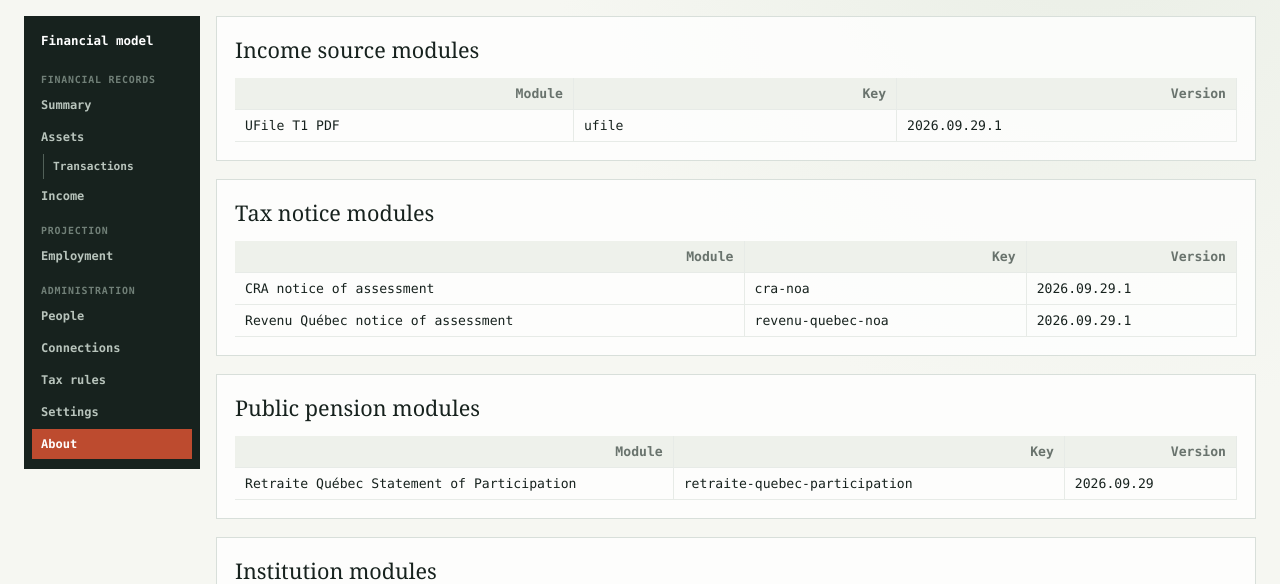
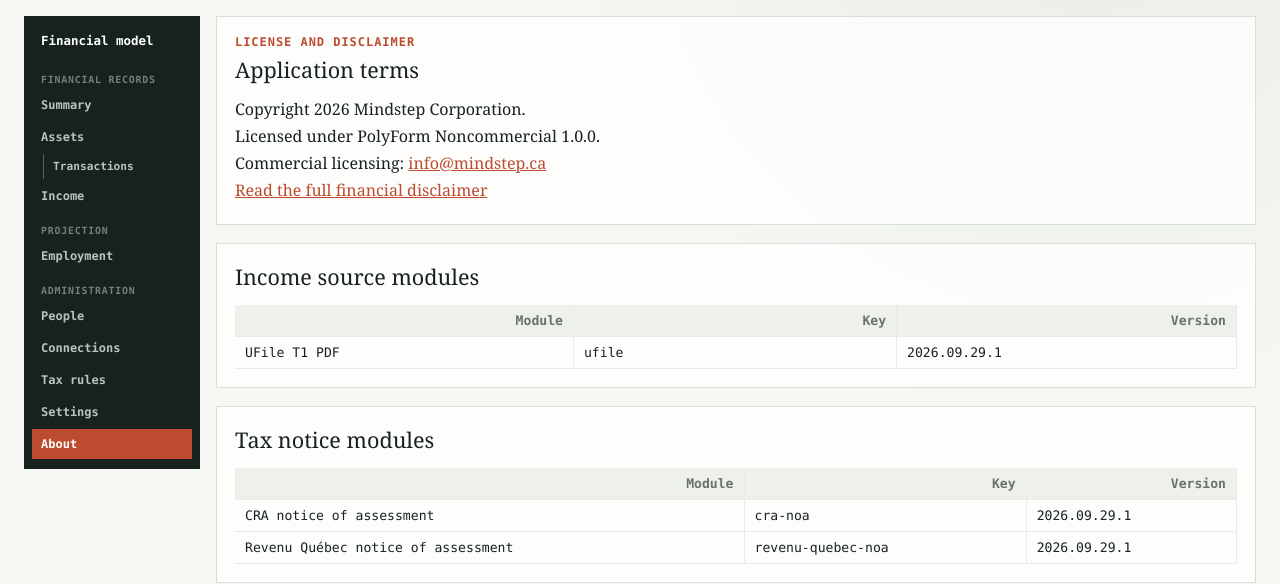
Before and after one commit to colleeseum/ForeView, a Flask app: page /about in a window 1280 px wide. Shown: the part 121-705 px from the top of the page. Run offline with Flask 3, Linux system fonts and the light colour scheme.

Commit message:
OPS-08 (#37): Expose disclaimer in application UI

```diff
--- a/static/style.css
+++ b/static/style.css
@@ -124,6 +124,15 @@ h1 { margin: 4px 0; font-size: clamp(1.9rem, 2.8vw, 3rem); line-height: 1; font-
 .summary-pill-alert { width: 100%; display: block; border-color: #9f2e22; color: #9f2e22; background: #f8e5df; text-align: left; font: inherit; text-decoration: none; }
 .summary-pill-alert p, .summary-pill-alert small { color: #9f2e22; }
 .dashboard-note { margin: 8px 0 10px; color: var(--muted); font: .75rem ui-monospace, SFMono-Regular, Menlo, monospace; }
+.projection-disclaimer { margin: 0 0 10px; padding: 10px 12px; border-left: 3px solid var(--line); color: var(--muted); background: rgba(255,255,255,.58); font: .75rem/1.45 ui-monospace, SFMono-Regular, Menlo, monospace; }
+.projection-disclaimer a, .legal-summary a, .legal-document a { color: var(--accent); }
+.legal-summary .eyebrow { margin: 0 0 5px; }
+.legal-summary h2 { margin-bottom: 10px; }
+.legal-summary p:not(.eyebrow) { margin: 5px 0; }
+.legal-document { max-width: 84ch; }
+.legal-document p { line-height: 1.55; }
+.legal-document p:first-child { margin-top: 0; }
+.legal-document p:last-child { margin-bottom: 0; }
 .dashboard-grid { display: grid; grid-template-columns: repeat(2, minmax(0, 1fr)); gap: 18px; margin-bottom: 18px; }
 .income-source-grid { display: grid; grid-template-columns: repeat(auto-fit, minmax(320px, 1fr)); gap: 14px; }
 .income-source-card p:not(.eyebrow) { max-width: 70ch; }
--- a/templates/about.html
+++ b/templates/about.html
@@ -21,6 +21,14 @@ SPDX-License-Identifier: PolyForm-Noncommercial-1.0.0
   <div class="page-shell">
     {% set active_page = 'about' %}{% include '_side_menu.html' %}
     <div class="page-content">
+      <section class="dashboard-panel legal-summary">
+        <p class="eyebrow">License and disclaimer</p>
+        <h2>Application terms</h2>
+        <p>Copyright 2026 Mindstep Corporation.</p>
+        <p>Licensed under PolyForm Noncommercial 1.0.0.</p>
+        <p>Commercial licensing: <a href="mailto:info@mindstep.ca">info@mindstep.ca</a></p>
+        <p><a href="{{ url_for('pages.disclaimer_page') }}">Read the full financial disclaimer</a></p>
+      </section>
       <section class="dashboard-panel">
         <h2>Income source modules</h2>
         <div class="table-wrap"><table>
--- a/templates/salary_projection.html
+++ b/templates/salary_projection.html
@@ -21,6 +21,11 @@ SPDX-License-Identifier: PolyForm-Noncommercial-1.0.0
   <div class="page-shell">
     {% set active_page = 'employment_projection' %}{% include '_side_menu.html' %}
     <div class="page-content salary-projection-page">
+      <aside class="projection-disclaimer" aria-label="Projection disclaimer">
+        Projections are estimates for planning purposes only, are not financial, tax, investment,
+        accounting, or legal advice, and important results should be independently verified.
+        <a href="{{ url_for('pages.disclaimer_page') }}">Full disclaimer</a>
+      </aside>
       <section class="connection-toolbar salary-toolbar">
         <label>Scenario <select id="salary-scenario"></select></label>
         <label>From <input id="salary-start-year" type="number" min="2000" max="9999"></label>
--- a/web/page_routes.py
+++ b/web/page_routes.py
@@ -2,6 +2,7 @@
 # SPDX-License-Identifier: PolyForm-Noncommercial-1.0.0
 
 from datetime import date
+from pathlib import Path
 
 from flask import Blueprint, render_template
 
@@ -11,6 +12,17 @@ from public_pension_sources import public_pension_source_registry
 from tax_notices import tax_notice_registry
 
 blueprint = Blueprint("pages", __name__)
+DISCLAIMER_PATH = Path(__file__).resolve().parents[1] / "DISCLAIMER.md"
+
+
+def _read_disclaimer(path: Path) -> tuple[str, tuple[str, ...]]:
+    blocks = tuple(block.strip() for block in path.read_text(encoding="utf-8").split("\n\n"))
+    content = tuple(block for block in blocks if block)
+    if not content or not content[0].startswith("# "):
+        raise RuntimeError(f"Disclaimer must begin with a Markdown heading: {path}")
+    title = content[0].removeprefix("# ").strip()
+    paragraphs = tuple(" ".join(block.splitlines()).replace("**", "") for block in content[1:])
+    return title, paragraphs
 
 
 @blueprint.get("/")
@@ -55,6 +67,12 @@ def about_page():
     )
 
 
+@blueprint.get("/disclaimer")
+def disclaimer_page():
+    title, paragraphs = _read_disclaimer(DISCLAIMER_PATH)
+    return render_template("disclaimer.html", title=title, paragraphs=paragraphs)
+
+
 @blueprint.get("/connections")
 def connections_page():
     return render_template("connections.html")
```
Also changed, not shown: templates/disclaimer.html (added, +30 -0 lines), tests/test_app_routes.py (+29 -0 lines).
